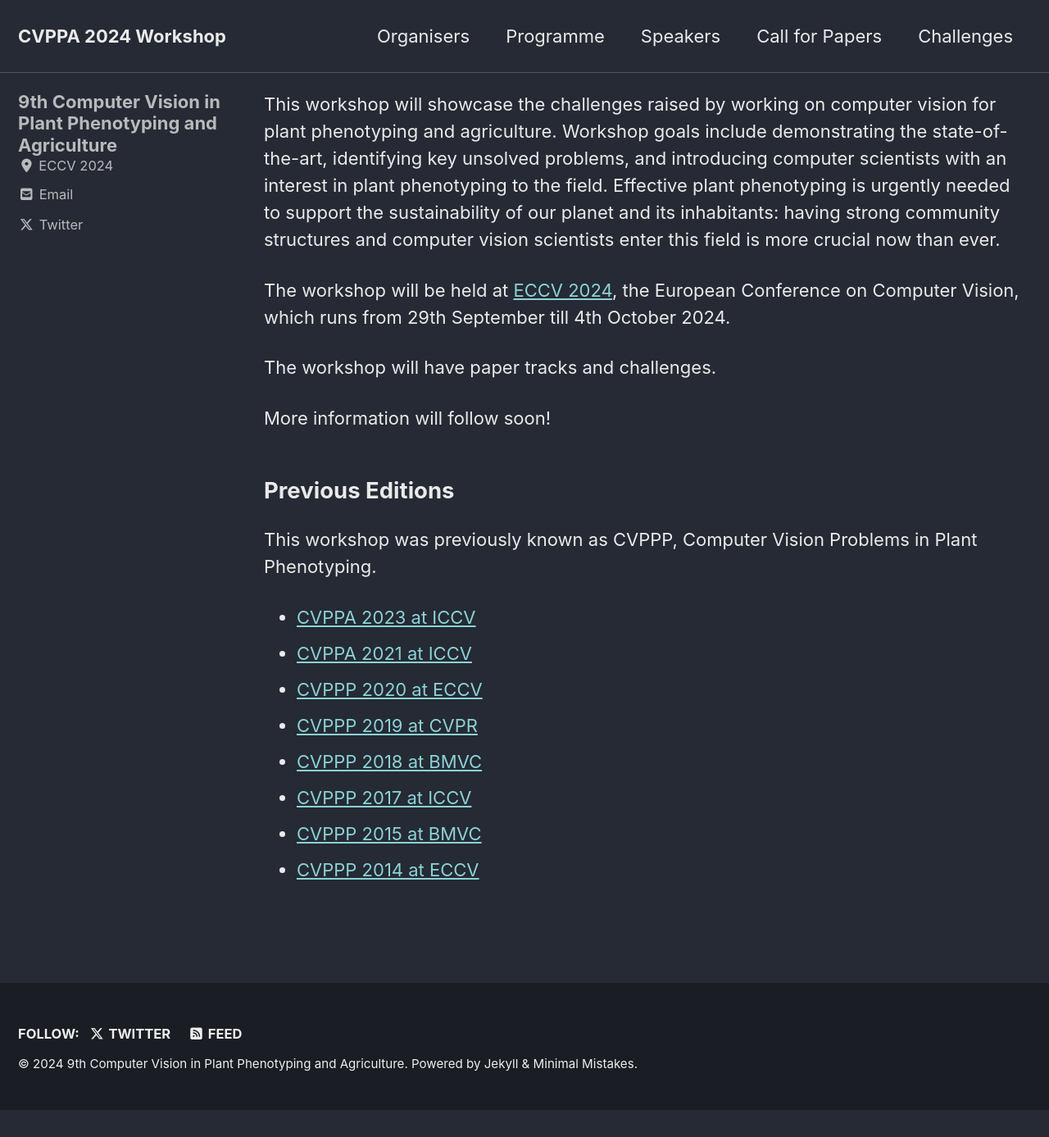
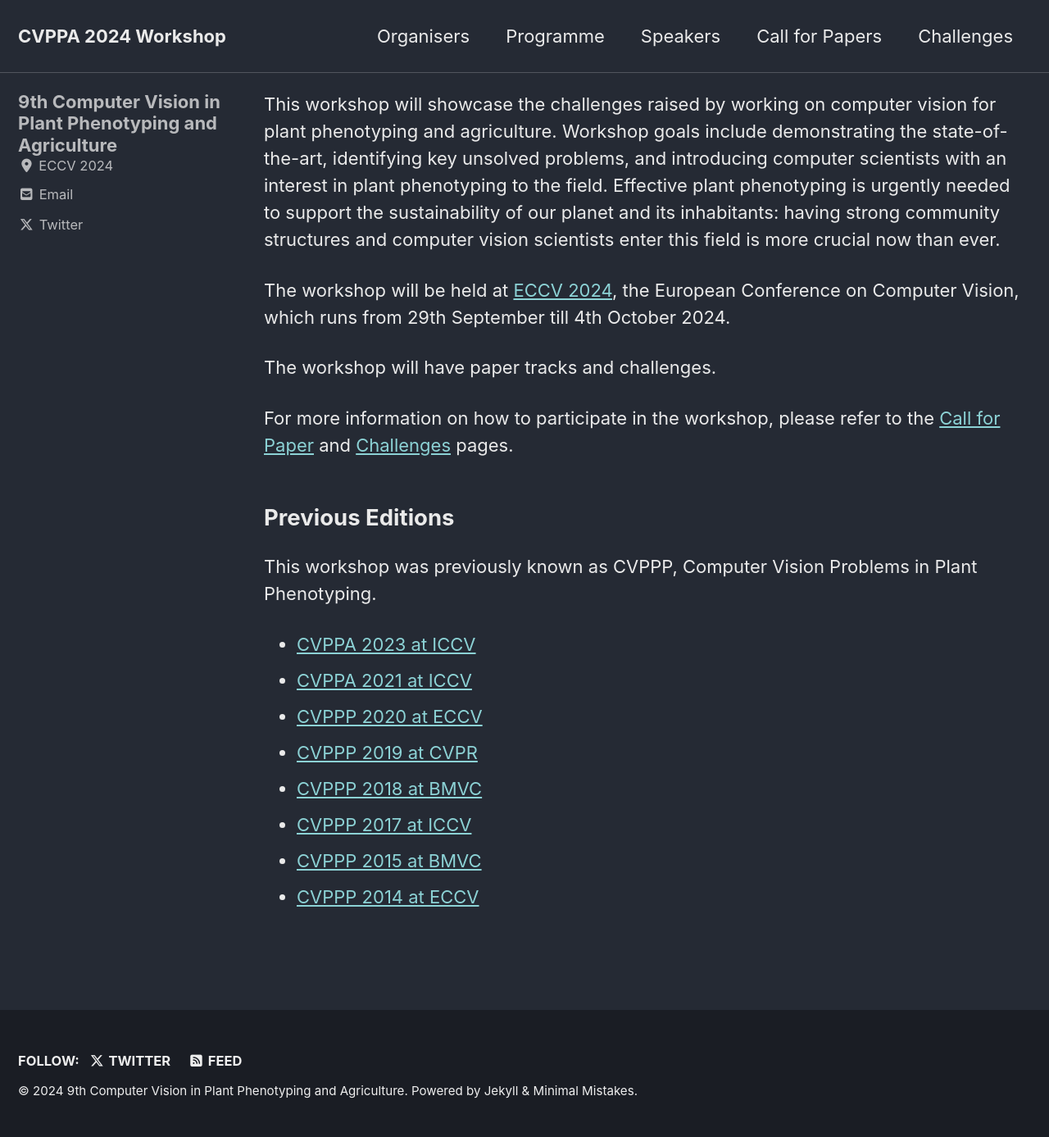
Before and after one commit to cvppa2024/cvppa2024.github.io, a Jekyll site: the page built from _pages/home.md, in a window 1280 px wide. Shown: the whole page at 82% size. Built offline with Jekyll 4.4.1, drawn with Linux system fonts in a browser that asks for light colours; cached includes are drawn as plain includes; before the commit the page ends 1354 px from its top, so only the background shows below that.

Commit message:
Update home.md
Added more information in the homepage

```diff
--- a/_pages/home.md
+++ b/_pages/home.md
@@ -11,7 +11,7 @@ The workshop will be held at [ECCV 2024](https://eccv.ecva.net/Conferences/2024)
 
 The workshop will have paper tracks and challenges.
 
-More information will follow soon!
+For more information on how to participate in the workshop, please refer to the [Call for Paper](/cfp) and [Challenges](/challenges) pages.
 
 
 ## Previous Editions
```
